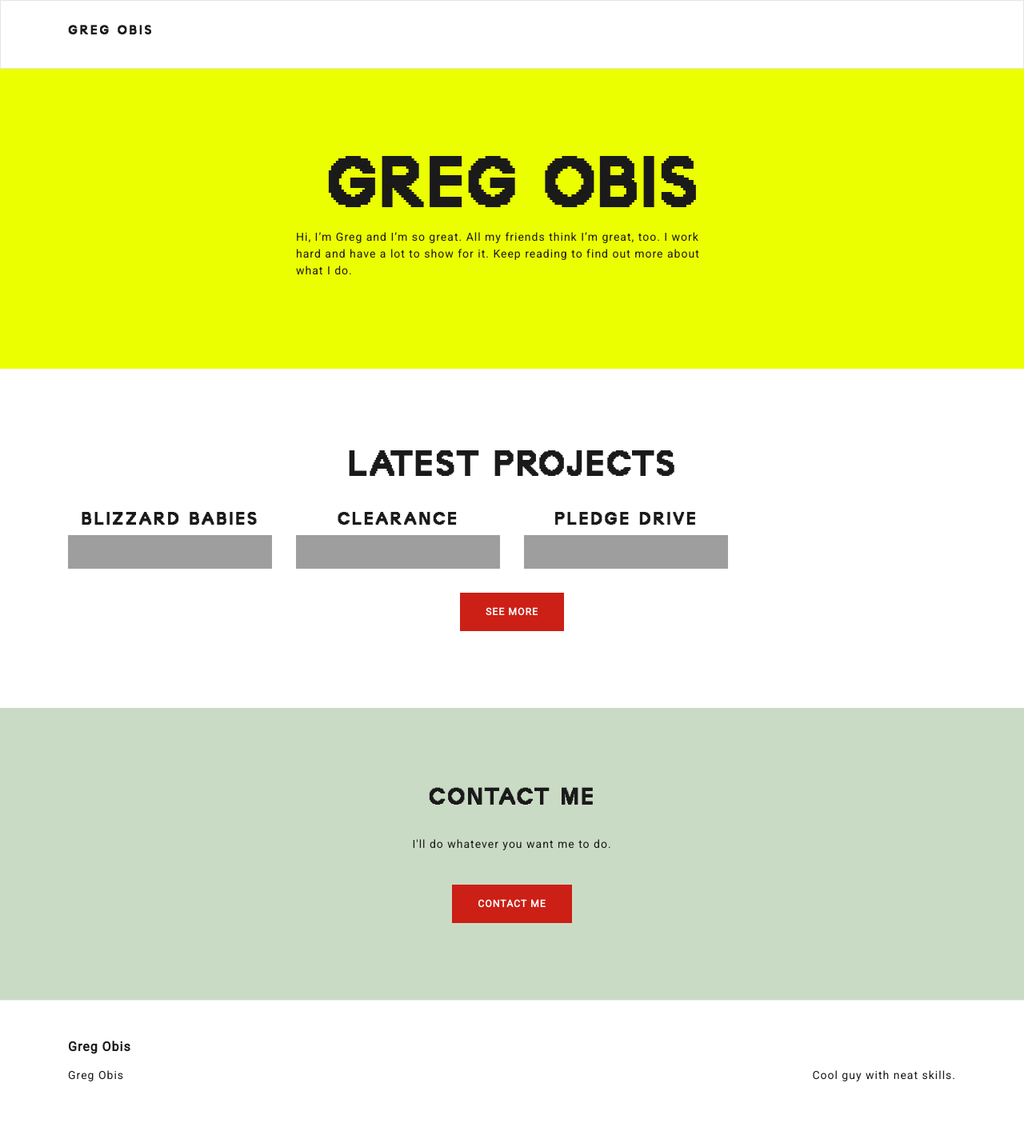
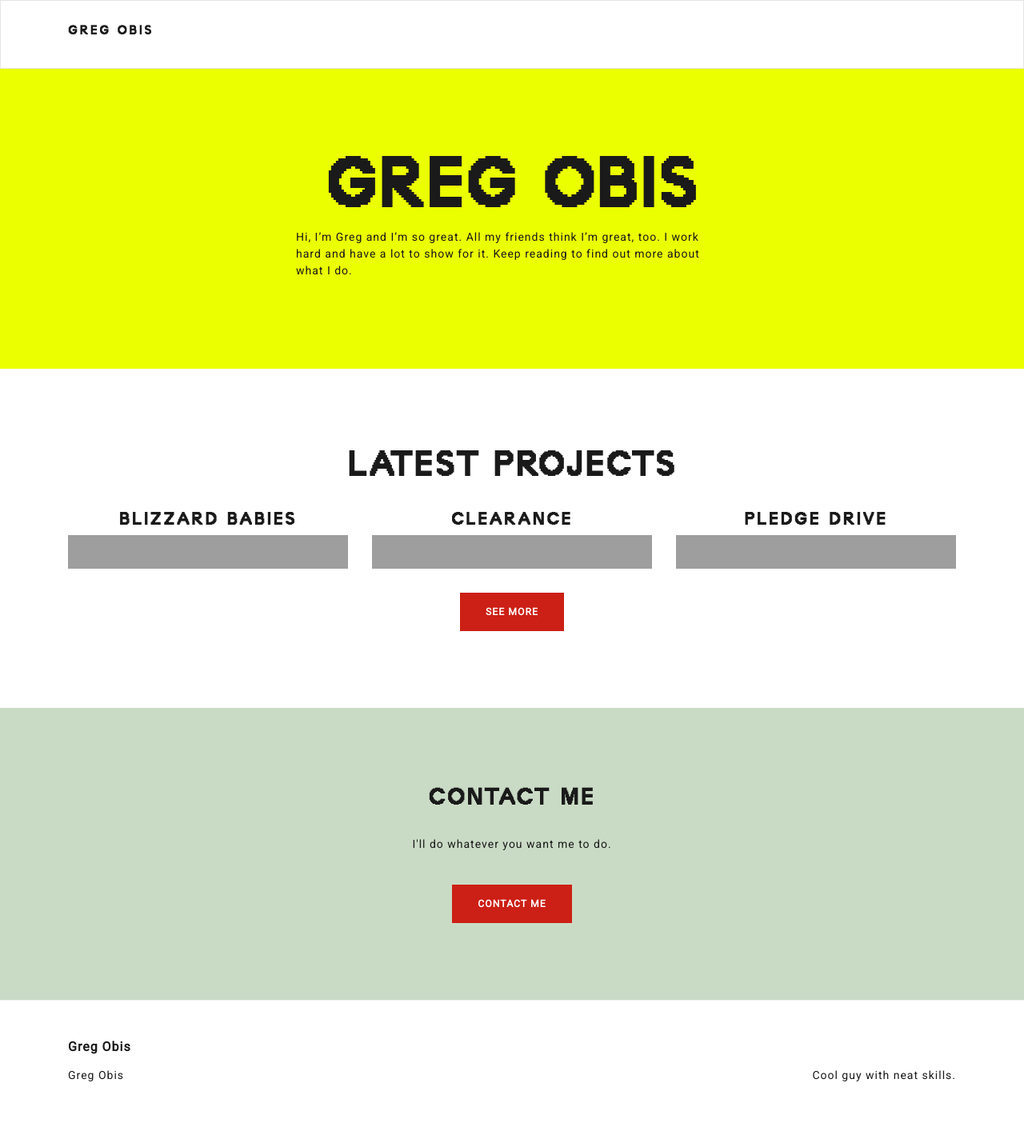
Before and after one commit to pamelajoy/pamelajoy.github.io, a Jekyll site: the page built from index.md, in a window 1280 px wide. Shown: the whole page at 80% size. Built offline with Jekyll 4.4.1, drawn with Linux system fonts in a browser that asks for light colours; grey boxes are pictures that could not be loaded.

Commit message:
mobile on homepage

```diff
--- a/_layouts/home.html
+++ b/_layouts/home.html
@@ -31,7 +31,7 @@ layout: default
     <div class="row py-4">
 
       {% for project in site.projects limit:3 %}
-        <div class="col-12 col-sm-6 col-md-4 col-xl-3 text-center">
+        <div class="col-12 col-sm-6 col-md-4 text-center">
           <h4>{{ project.band }}</h4>
           {% if project.embed %}
             {{ project.embed }}
```
